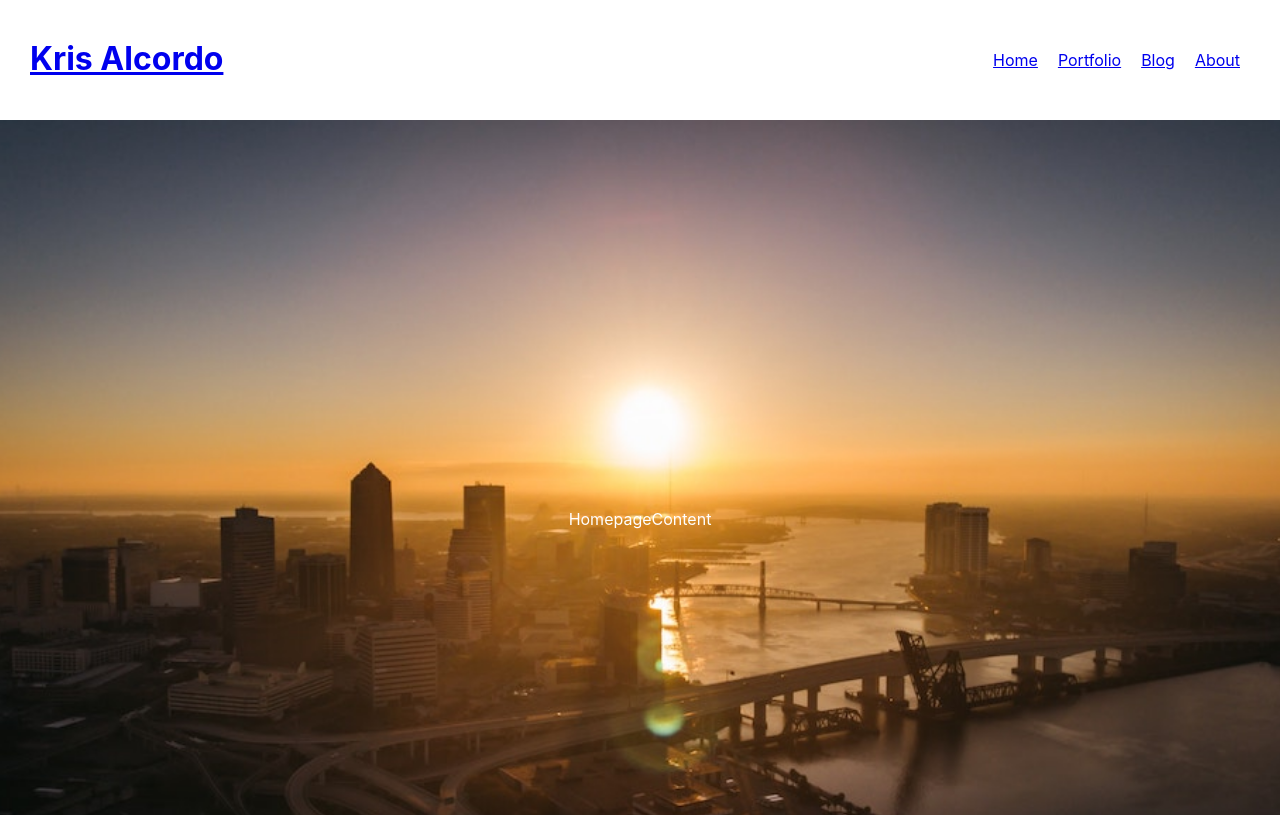
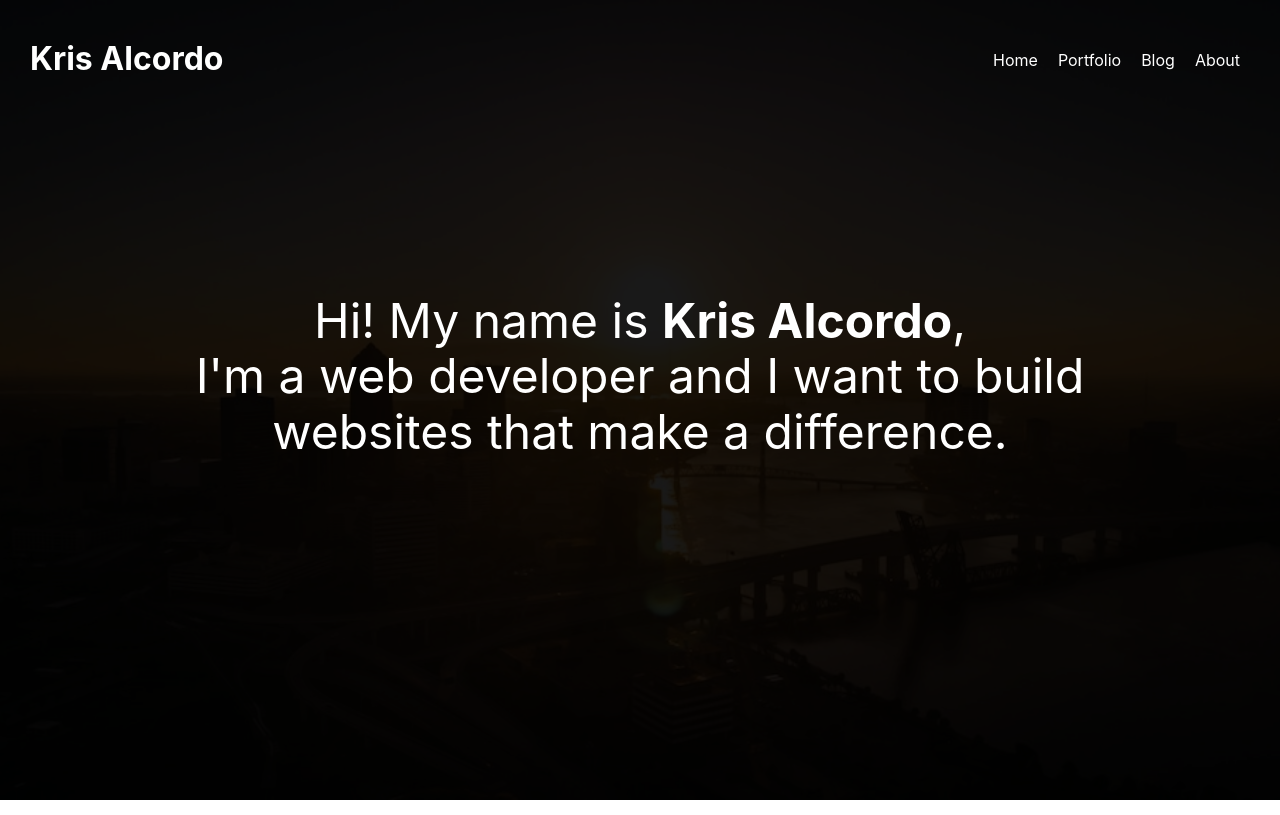
Before and after one commit to kjaonline/React-Personal-Site, a React (Create React App) app: page / in a window 1280 px wide. Shown: the top 815 px of the page. Built offline with nearby package versions, Linux system fonts and the light colour scheme.

Commit message:
Made it so global css class applied per route

```diff
--- a/src/App.js
+++ b/src/App.js
@@ -1,21 +1,13 @@
 import React from 'react';
 import './scss/main.scss';
-import { BrowserRouter, Switch, Route } from 'react-router-dom';
+import { BrowserRouter } from 'react-router-dom';
 
 //GraphQL imports
 import ApolloClient from 'apollo-boost';
 import { ApolloProvider } from 'react-apollo'
 
-// Layout Components
-import Header from './components/Header';
-import Footer from './components/Footer';
-import Navigation from './components/Navigation';
+import Wrapper from './components/Wrapper'
 
-//Page Specific Components
-import HomeContent from './components/HomeContent';
-import PortfolioContent from './components/PortfolioContent';
-import AboutContent from './components/AboutContent';
-import Blog from './components/Blog';
 
 //GraphQL client set-up
 const client = new ApolloClient({
@@ -23,35 +15,16 @@ const client = new ApolloClient({
 })
 
 function App() {
+
   return (
     <ApolloProvider client={client}>
       <BrowserRouter>
-          <div className="App">
-            <div className="headerContainer">
-              <Header />
-              <Navigation />
-              </div>
-              <div className="contentWrapper">
-                <Switch>
-                      <Route path="/portfolio">
-                        <PortfolioContent />
-                      </Route>
-                      <Route path="/about">
-                        <AboutContent />
-                      </Route>
-                      <Route exact path="/">
-                        <HomeContent />
-                      </Route>
-                      <Route exact path="/blog">
-                        <Blog />
-                      </Route>
-                  </Switch>
-              </div>
-            </div>
-            <Footer />
+		<Wrapper />
+
         </BrowserRouter>
       </ApolloProvider>
   );
+
 }
 
 export default App;
--- a/src/components/Footer.js
+++ b/src/components/Footer.js
@@ -12,11 +12,21 @@ class Footer extends Component {
     }
     componentDidMount(){
         this.getDate();
-    }
+	}
+	copyEmail(){
+		let emailCopy = document.getElementById('emailCopy')
+		emailCopy.select();
+		emailCopy.setSelectionRange(0, 99999);
+		document.execCommand('copy')
+		console.log('copied')
+	}
     render() {
         return(
             <div className="footer">
-                Kris Alcordo. &copy; 2019 - {this.state.date}
+                Kris Alcordo. &copy; 2019 - {this.state.date} <br />
+				<div className="footerLinks">
+					<a href="mailto:kris@alcordo.com">kris@alcordo.com</a>
+				</div>
             </div>
         )
     }
--- a/src/components/HomeContent.js
+++ b/src/components/HomeContent.js
@@ -5,7 +5,8 @@ class HomeContent extends Component {
         return (
             <div className="homeHero">
                 <div className="text">
-                    HomepageContent
+                    Hi! My name is <strong>Kris Alcordo</strong>, <br /> I'm a web developer and I want to build websites that make a difference.
+					<p></p>
                 </div>
             </div>
         )
--- a/src/components/Navigation.js
+++ b/src/components/Navigation.js
@@ -1,24 +1,25 @@
 import React, { Component } from 'react';
 import {
-    Link
+    NavLink
 } from "react-router-dom";
 
 class Navigation extends Component {
+
     render() {
         return(
             <div className="navigation">
             <ul>
                 <li>
-                    <Link to="/">Home</Link>
+                    <NavLink to="/" activeClassName="active">Home</NavLink>
                 </li>
                 <li>
-                    <Link to="/portfolio">Portfolio</Link>
+                    <NavLink to="/portfolio" activeClassName="active">Portfolio</NavLink>
                 </li>
                 <li>
-                   <Link to="/blog">Blog</Link>
+                   <NavLink to="/blog" activeClassName="active">Blog</NavLink>
                 </li>
                 <li>
-                   <Link to="/about">About</Link>
+                   <NavLink to="/about" activeClassName="active">About</NavLink>
                 </li>
             </ul>
         </div>
--- /dev/null
+++ b/src/components/Wrapper.js
@@ -0,0 +1,80 @@
+import React, { Component } from 'react';
+import { Switch, Route, withRouter } from 'react-router-dom';
+
+// Layout Components
+import Header from './Header';
+import Footer from './Footer';
+import Navigation from './Navigation';
+
+//Page Specific Components
+import HomeContent from './HomeContent';
+import PortfolioContent from './PortfolioContent';
+import AboutContent from './AboutContent';
+import Blog from './Blog';
+
+class Wrapper extends Component {
+
+	state = {
+		path: 'test'
+	}
+
+	routeNameFixer(route){
+		return(route.substring(1))
+	}
+	componentDidMount(){
+
+		if(this.props.location.pathname === '/') {
+			this.setState({
+				path: 'home'
+			})
+		} else {
+			this.setState({
+				path: this.routeNameFixer(this.props.location.pathname)
+			})
+		}
+	}
+	componentDidUpdate(route){
+		if(route.history.location.pathname !== route.location.pathname) {
+			let pageClass = null;
+			if(route.history.location.pathname === '/') {
+				pageClass = 'home'
+			} else {
+				pageClass = this.routeNameFixer(route.history.location.pathname)
+			}
+			this.setState({
+				path: pageClass
+			})
+		}
+	}
+    render() {
+        return(
+            <div className={this.state.path}>
+				<div className="App">
+					<div className="headerContainer">
+					<Header />
+					<Navigation />
+					</div>
+					<div className="contentWrapper">
+						<Switch>
+							<Route path="/portfolio">
+								<PortfolioContent />
+							</Route>
+							<Route path="/about">
+								<AboutContent />
+							</Route>
+							<Route exact path="/">
+								<HomeContent />
+							</Route>
+							<Route exact path="/blog">
+								<Blog />
+							</Route>
+						</Switch>
+					</div>
+				</div>
+				<Footer />
+			</div>
+        )
+    }
+}
+
+export default withRouter(Wrapper)
--- a/src/scss/footer.scss
+++ b/src/scss/footer.scss
@@ -1,4 +1,7 @@
 .footer {
     padding: 20px;
-    text-align: center;
+	text-align: center;
+	span {
+		cursor: pointer;
+	}
 }
--- a/src/scss/header.scss
+++ b/src/scss/header.scss
@@ -3,19 +3,30 @@
     justify-content: space-between;
     align-items: center;
     padding: 20px 30px;
+	background: #000;
 
-    // position: fixed;
-    top: 0;
-    left: 0;
-    width: 100%;
-    background: #fff;
+
+	a, h1 {
+		color: #fff;
+		text-decoration: none;
+	}
     .navigation {
+
         ul {
             list-style-type: none;
             display: flex;
             li {
-                margin: 10px;
+				margin: 10px;
+
             }
         }
     }
 }
+
+.home .headerContainer {
+	position: fixed;
+    top: 0;
+    left: 0;
+	width: 100%;
+	background: transparent;
+}
--- a/src/scss/main.scss
+++ b/src/scss/main.scss
@@ -19,9 +19,26 @@ html {
   display: flex;
   justify-content: center;
   align-items: center;
+  box-shadow: inset 9999px 9999px rgba(#000, .9);
+  transition: 0.25s all;
+
   .text {
+	font-size: 3em;
+	width: 100%;
+	max-width: 900px;
+	margin: 0 auto;
+	display: block;
+	text-align: center;
+	transition: 0.25s all;
+  }
 
+  &:hover {
+	box-shadow: inset 9999px 9999px rgba(#000, .7);
+	.text {
+		transform: scale(1.01);
+	}
   }
+
 }
 
 .blogList {
@@ -34,8 +51,8 @@ html {
 
 	.blogLoading {
 		.loader {
-			width: 300px;
-			height: 300px;
+			width: 150px;
+			height: 150px;
 			border-top: 10px solid red;
 			border-right: 10px solid #000;
 			border-bottom: 10px solid #000;
```
